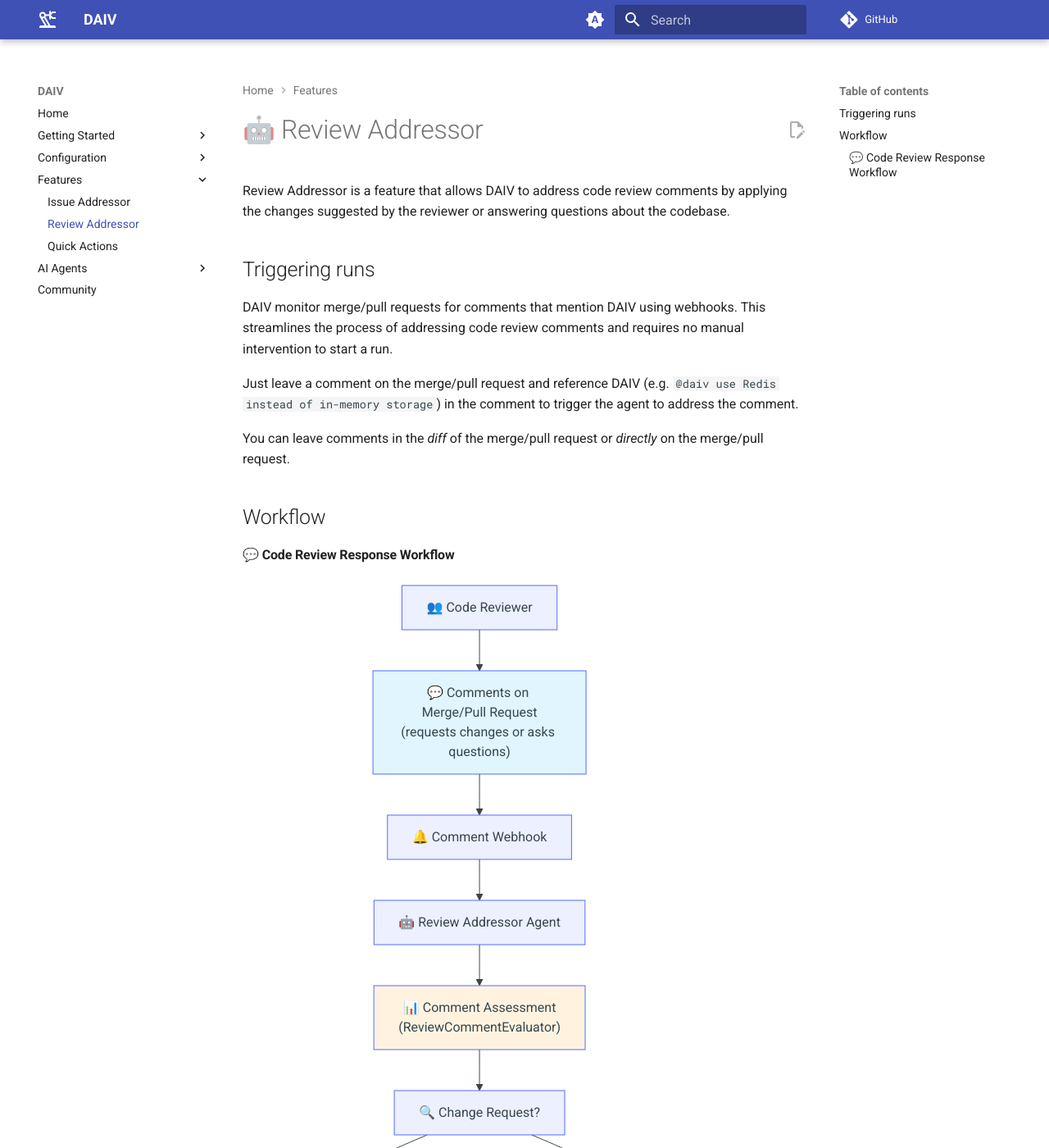
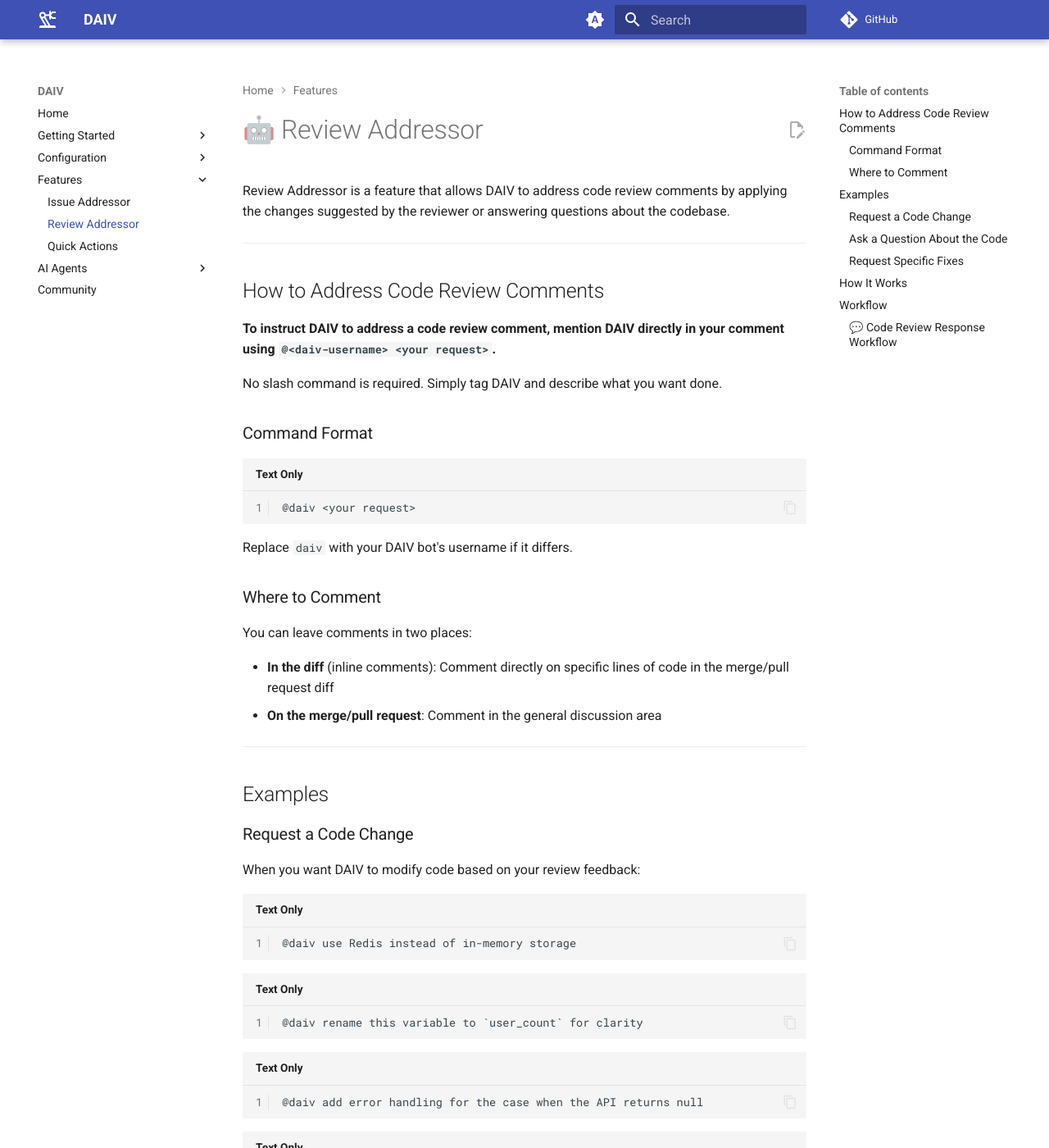
Before and after one commit to E1i2e1122/daiv, an MkDocs documentation site: the page built from docs/features/review-addressor.md, in a window 1280 px wide and 1400 px high. Shown: the whole window at 82% size. Built offline with MkDocs 1.6.1 and Material for MkDocs 9.7.7, drawn with Linux system fonts in a browser that asks for light colours; comment, search, counter and statistics services are not loaded; the version menu is left out; some of the changed text lies outside the part shown.

````diff
--- a/docs/features/review-addressor.md
+++ b/docs/features/review-addressor.md
@@ -2,13 +2,90 @@
 
 Review Addressor is a feature that allows DAIV to address code review comments by applying the changes suggested by the reviewer or answering questions about the codebase.
 
-## Triggering runs
+---
 
-DAIV monitor merge/pull requests for comments that mention DAIV using webhooks. This streamlines the process of addressing code review comments and requires no manual intervention to start a run.
+## How to Address Code Review Comments
 
-Just leave a comment on the merge/pull request and reference DAIV (e.g. `@daiv use Redis instead of in-memory storage`) in the comment to trigger the agent to address the comment.
+**To instruct DAIV to address a code review comment, mention DAIV directly in your comment using `@<daiv-username> <your request>`.**
 
-You can leave comments in the *diff* of the merge/pull request or *directly* on the merge/pull request.
+No slash command is required. Simply tag DAIV and describe what you want done.
+
+### Command Format
+
+```
+@daiv <your request>
+```
+
+Replace `daiv` with your DAIV bot's username if it differs.
+
+### Where to Comment
+
+You can leave comments in two places:
+
+- **In the diff** (inline comments): Comment directly on specific lines of code in the merge/pull request diff
+- **On the merge/pull request**: Comment in the general discussion area
+
+---
+
+## Examples
+
+### Request a Code Change
+
+When you want DAIV to modify code based on your review feedback:
+
+```
+@daiv use Redis instead of in-memory storage
+```
+
+```
+@daiv rename this variable to `user_count` for clarity
+```
+
+```
+@daiv add error handling for the case when the API returns null
+```
+
+```
+@daiv move this logic to a separate helper function
+```
+
+### Ask a Question About the Code
+
+When you want to understand the code better before making a decision:
+
+```
+@daiv why is this import inside the method instead of at the top of the file?
+```
+
+```
+@daiv what is the purpose of this function?
+```
+
+```
+@daiv is this the most performant way to do this?
+```
+
+### Request Specific Fixes
+
+When you spot issues during code review:
+
+```
+@daiv this will cause a null pointer exception, please add a null check
+```
+
+```
+@daiv the indentation is inconsistent here, please fix it
+```
+
+```
+@daiv this SQL query is vulnerable to injection, please use parameterized queries
+```
+
+---
+
+## How It Works
+
+DAIV monitors merge/pull requests for comments that mention DAIV using webhooks. This streamlines the process of addressing code review comments and requires no manual intervention to start a run.
 
 ## Workflow
 
````
Also changed, not shown: CHANGELOG.md (+6 -0 lines), docs/configuration/yaml-config.md (+14 -0 lines), docs/features/issue-addressor.md (+45 -2 lines), docs/features/quick-actions.md (+13 -0 lines), 7 other files.
